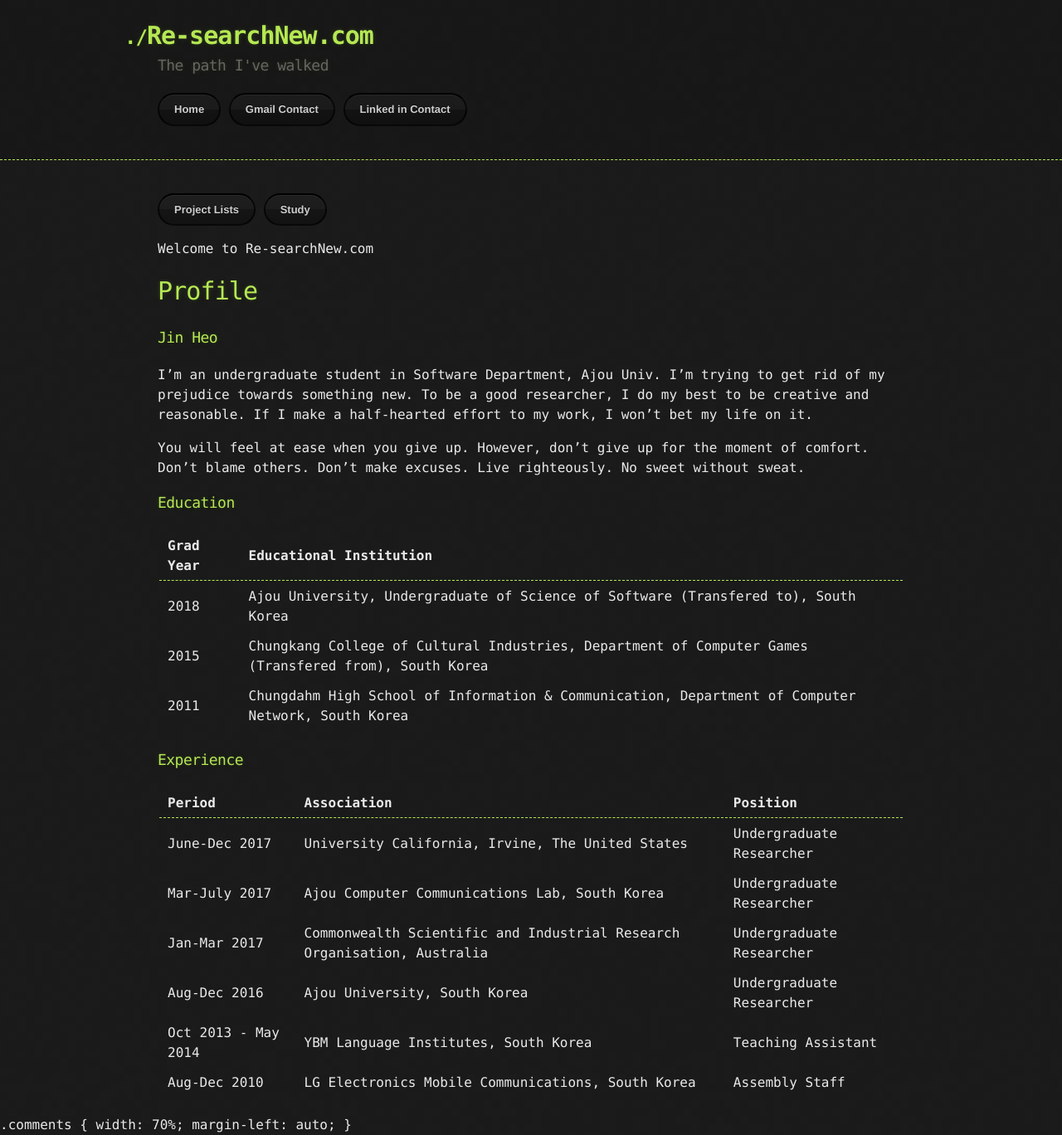
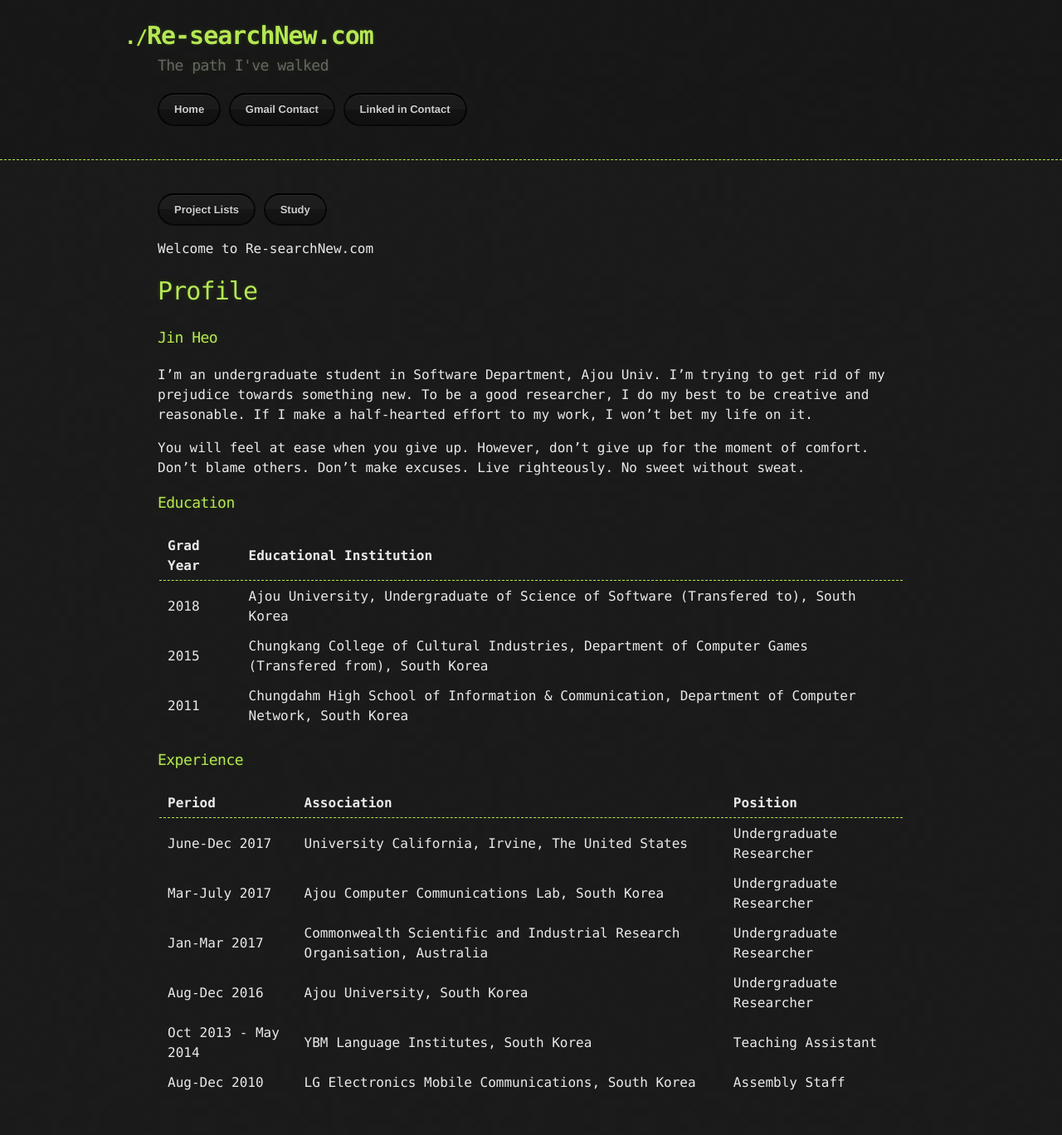
Before and after one commit to celindacain25/jin993.github.io, a Jekyll site: the page built from index.md, in a window 1280 px wide. Shown: the whole page at 83% size. Built offline with Jekyll 4.4.1, drawn with Linux system fonts in a browser that asks for light colours; our own code applies the rules of GitHub Pages for plain Markdown files; comment, search, counter and statistics services are not loaded; after the commit the page ends 1344 px from its top, so only the background shows below that.

Commit message:
comment
comment

```diff
--- a/_layouts/default.html
+++ b/_layouts/default.html
@@ -65,7 +65,3 @@ s.setAttribute('data-timestamp', +new Date());
 </script>
 <noscript>Please enable JavaScript to view the <a href="https://disqus.com/?ref_noscript">comments powered by Disqus.</a></noscript>
 <div>
-.comments {
-    width: 70%;
-    margin-left: auto;
-}
--- a/assets/css/style.scss
+++ b/assets/css/style.scss
@@ -3,3 +3,8 @@
 
 
 @import 'jekyll-theme-hacker';
+
+.comments {
+    width: 70%;
+    margin-left: auto;
+}
```
